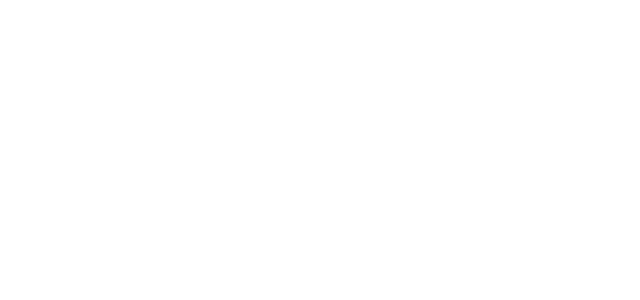
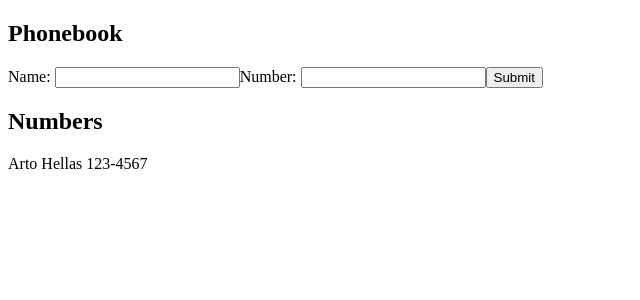
Before and after one commit to ronaldyonggi/phonebook-frontend-ts, a React (Vite) app: page / in a window 1280 px wide. Shown: the top 300 px of the page, without its empty margins (0-640 px from the left). Built offline with nearby package versions, Linux system fonts and the light colour scheme; the HTML template or start-up script is replaced by a standard one.

Commit message:
2.6 initial app setup

```diff
--- a/src/App.tsx
+++ b/src/App.tsx
@@ -1,11 +1,25 @@
-import { useState } from 'react'
+import { useState } from "react"
+import AddPersonForm from "./components/AddPersonForm"
+import IndividualPerson from "./components/IndividualPerson"
+import { Person } from "./types/Person"
 
-function App() {
-
+const App = () => {
+  const [persons, setPersons] = useState<Person[]>([
+    {
+      id: 1,
+      name: 'Arto Hellas',
+      number: '123-4567'
+    }
+  ])
   return (
-    <>
-    </>
+    <div>
+      <h2>Phonebook</h2>
+      <AddPersonForm persons={persons} setPersons={setPersons} />
+      <h2>Numbers</h2>
+      {persons.map(person => (
+        <IndividualPerson key={person.id} person={person} />
+      ))}
+    </div>
   )
 }
-
 export default App
```
